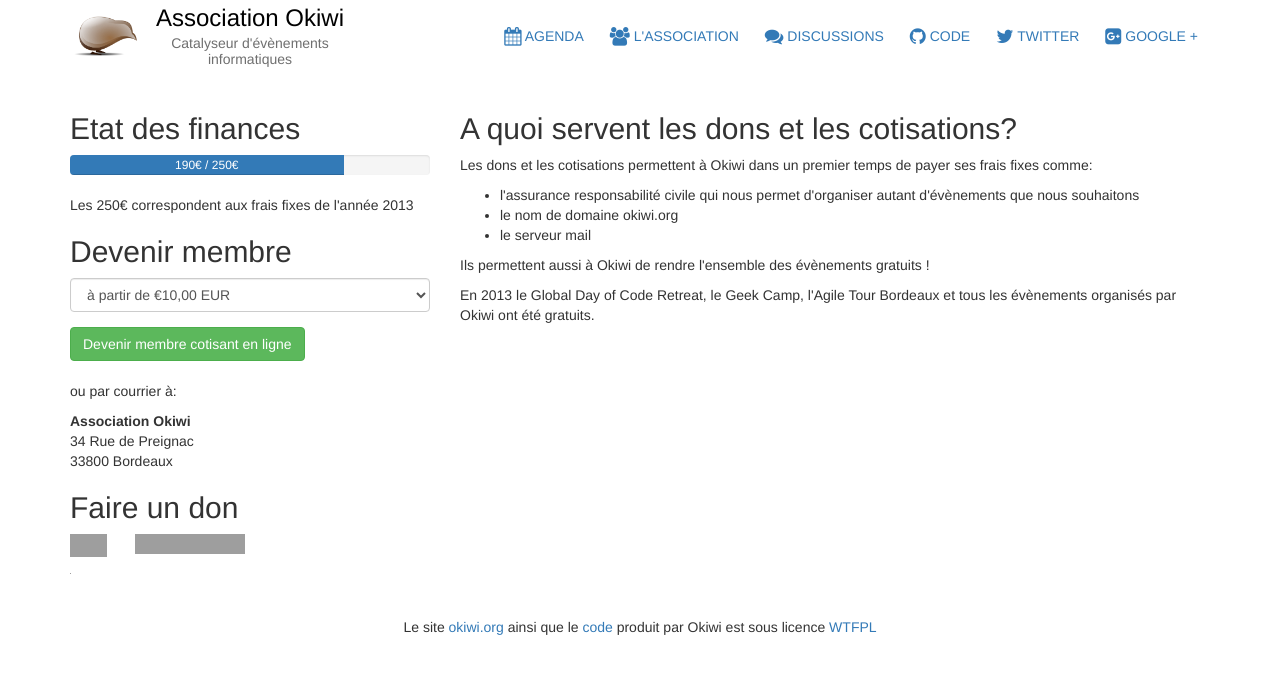
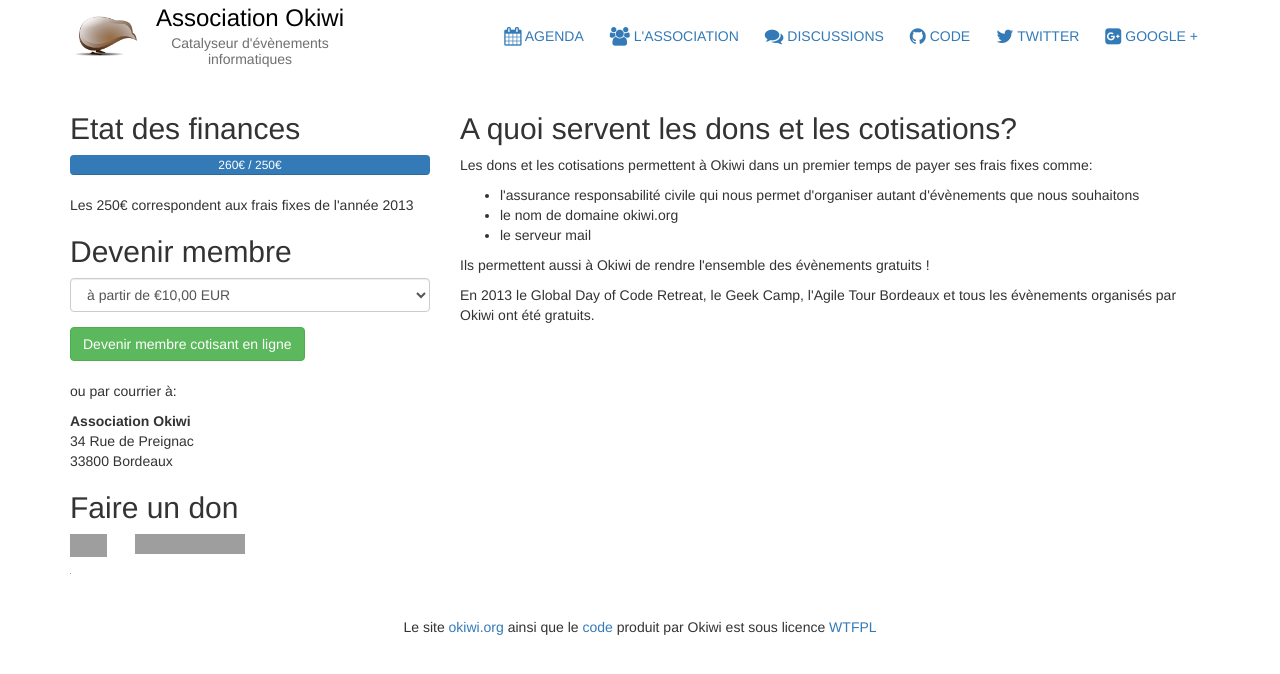
Before and after one commit to okiwi/okiwi.org, a Jekyll site: the page built from dons_et_cotisations/index.html, in a window 1280 px wide. Shown: the top 674 px of the page. Built offline with Jekyll 4.4.1, drawn with Linux system fonts in a browser that asks for light colours; nearby versions of some CDN libraries; Markdown is read by kramdown in place of the engine named in the settings; grey boxes are pictures that could not be loaded.

```diff
--- a/_data/okiwi.yml
+++ b/_data/okiwi.yml
@@ -46,6 +46,9 @@ membres_cotisants:
     - nom: Aimetti
       prenom: Fabrice
 
+    - nom: Faure
+      prenom: Frédéric
+
 bureau:
     - fonction: Héraut
       nom: Dusseaut
@@ -79,11 +82,11 @@ bureau:
       nom: Garriga-Salaün
       prenom: Colin
 
-montant_dons: 190
+montant_dons: 260
 
 montant_frais_fixes: 250
 
-pourcentage_cotisations: 76
+pourcentage_cotisations: 100
 
 age: 8
 
```
